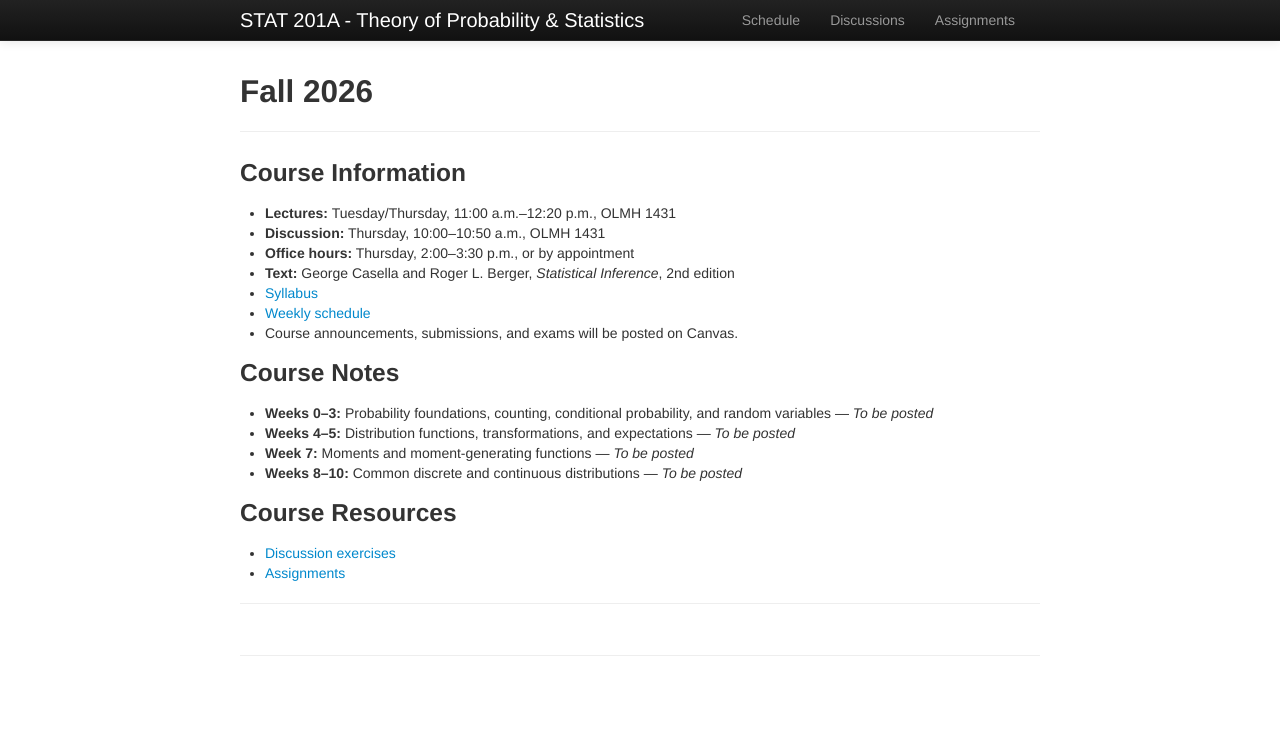
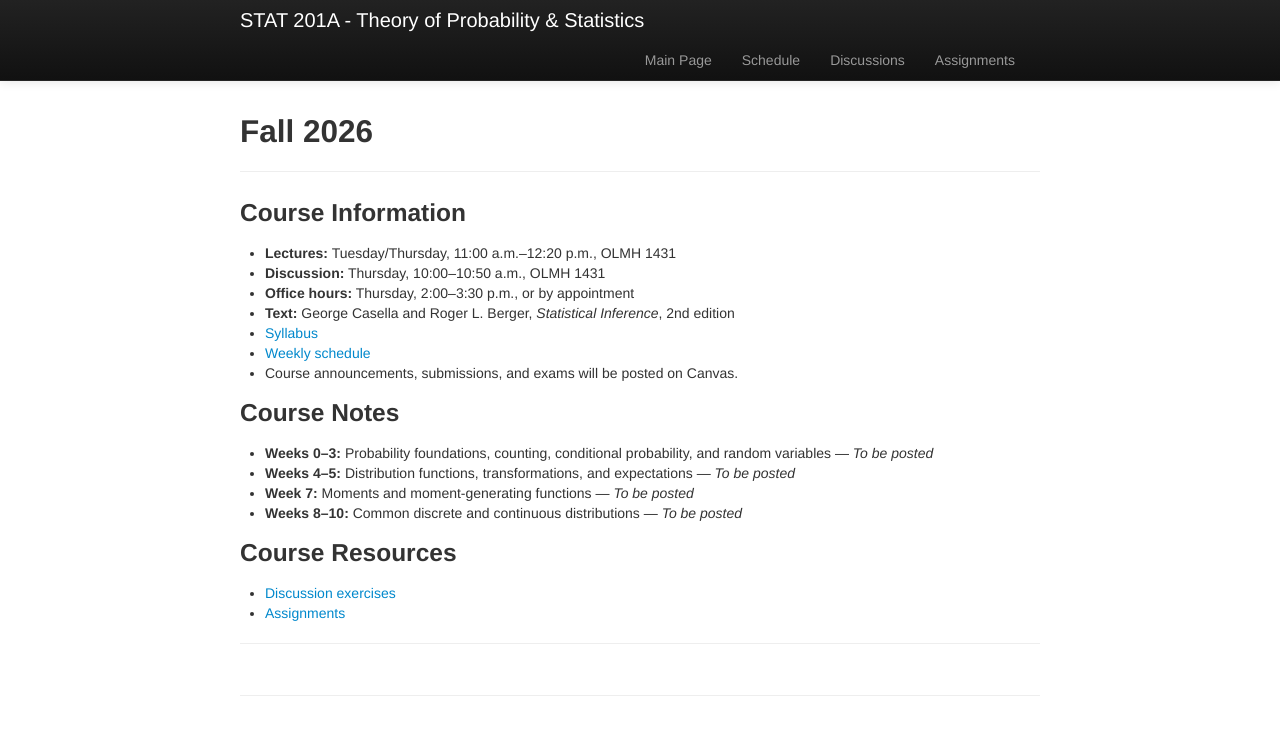
Before and after one commit to feizhe/STAT201A, a Jekyll site: the page built from index.md, in a window 1280 px wide. Shown: the top 735 px of the page. Built offline with Jekyll 4.4.1, drawn with Linux system fonts in a browser that asks for light colours.

Commit message:
Add link to main website

```diff
--- a/_includes/themes/twitter/default.html
+++ b/_includes/themes/twitter/default.html
@@ -35,6 +35,7 @@
 	        <div class="container-narrow">
 	          <a class="brand" href="{{ HOME_PATH }}">{{ site.title }}</a>
 			  <ul class="nav">
+				  <li><a href="https://feizhe.github.io">Main Page</a></li>
 				  <li><a href="{{ BASE_PATH }}/pages/schedule.html">Schedule</a></li>
 				  <li><a href="{{ BASE_PATH }}/pages/discussion.html">Discussions</a></li>
 				  <li><a href="{{ BASE_PATH }}/pages/assignments.html">Assignments</a></li>
```
